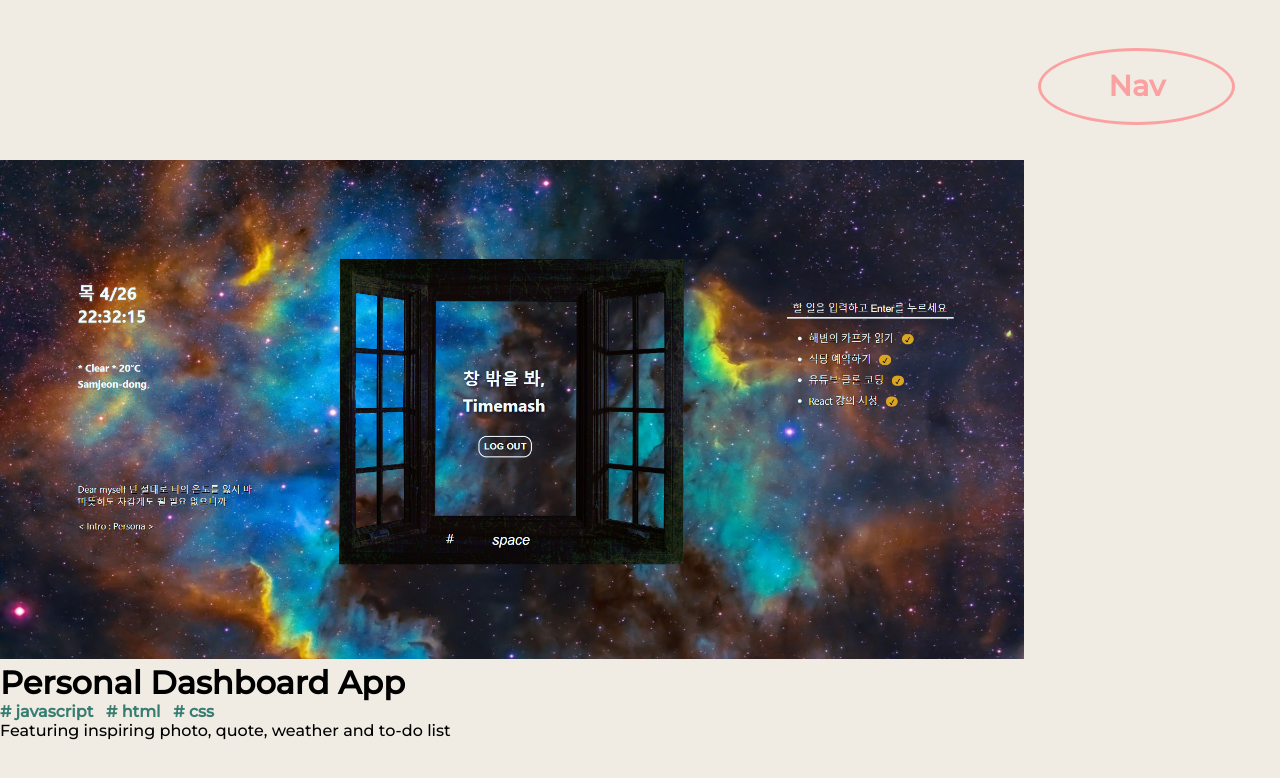
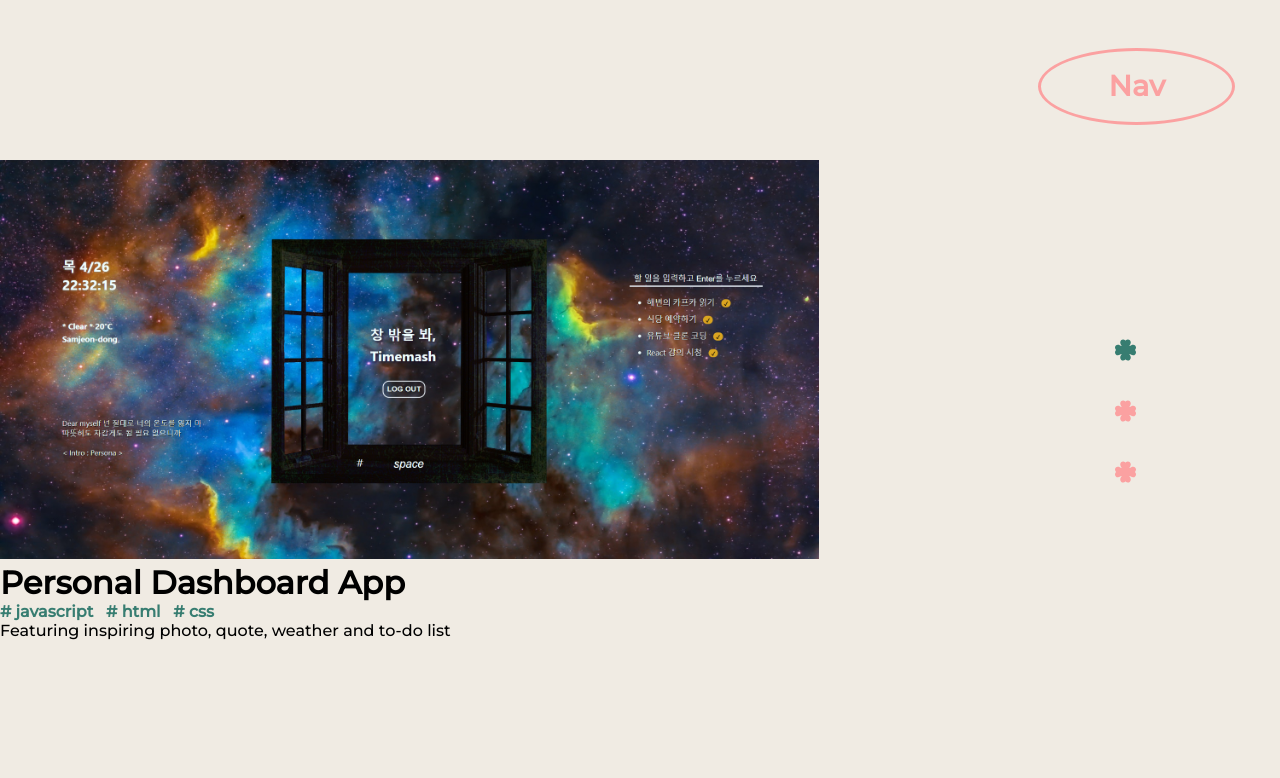
Before and after one commit to timemash24/my_projects, a React (Create React App) app: page /#/portfolio in a window 1280 px wide. Shown: the top 778 px of the page. Built offline with nearby package versions, Linux system fonts and the light colour scheme.

Commit message:
Update portfolio page with adding scroll index

```diff
--- a/package.json
+++ b/package.json
@@ -3,6 +3,10 @@
   "version": "0.1.0",
   "private": true,
   "dependencies": {
+    "@fortawesome/fontawesome-svg-core": "^6.1.2",
+    "@fortawesome/free-regular-svg-icons": "^6.1.2",
+    "@fortawesome/free-solid-svg-icons": "^6.1.2",
+    "@fortawesome/react-fontawesome": "^0.2.0",
     "@testing-library/jest-dom": "^5.16.4",
     "@testing-library/react": "^13.3.0",
     "@testing-library/user-event": "^13.5.0",
--- a/src/css/Portfolio.module.css
+++ b/src/css/Portfolio.module.css
@@ -5,6 +5,26 @@
   background-color: var(--beige-color);
   width: 100%;
   height: 100%;
+}
+
+.projects_index {
+  position: fixed;
+  right: 10%;
+  top: 40%;
+  display: flex;
+  flex-direction: column;
+}
+.projects_index span {
+  padding: 1rem;
+  font-size: 1.5rem;
+}
+
+.current_index {
+  color: var(--green-color);
+}
+
+.other_index {
+  color: var(--pink-color);
 }
 
 .projects {
@@ -23,7 +43,7 @@
 
 .project {
   display: flex;
-  width: 100%;
+  width: 80%;
   flex-direction: column;
   margin: 10rem 0 10rem;
 }
@@ -67,7 +87,7 @@
 }
 
 /* 테블릿 가로, 테블릿 세로 (해상도 768px ~ 1023px)*/
-@media all and (min-width: 768px) and (max-width: 1023px) {
+/* @media all and (min-width: 768px) and (max-width: 1023px) {
   .portfolio_main {
     padding: 0;
   }
@@ -104,10 +124,10 @@
   .project_info p {
     display: none;
   }
-}
+} */
 
 /* 모바일 가로, 모바일 세로 (해상도 480px ~ 767px)*/
-@media all and (max-width: 767px) {
+/* @media all and (max-width: 767px) {
   .portfolio_main {
     padding: 0;
   }
@@ -144,4 +164,4 @@
   .project_info p {
     display: none;
   }
-}
+} */
--- a/src/routes/Portfolio.js
+++ b/src/routes/Portfolio.js
@@ -3,6 +3,8 @@ import { motion } from 'framer-motion';
 import MyProject from '../components/MyProject';
 import Nav from '../components/Nav';
 import styles from '../css/Portfolio.module.css';
+import { FontAwesomeIcon } from '@fortawesome/react-fontawesome';
+import { faClover } from '@fortawesome/free-solid-svg-icons';
 
 function Portfolio() {
   const root = 'https://timemash24.github.io/';
@@ -33,6 +35,12 @@ function Portfolio() {
   const scrollRef = useRef();
   const [deltaY, setDeltaY] = useState(0);
   const [curTop, setCurTop] = useState(0);
+  const [curIndex, setCurIndex] = useState(0);
+
+  // 스크롤 방향 확인
+  const yWheelEvent = (e) => {
+    setDeltaY(e.deltaY);
+  };
 
   useEffect(() => {
     if (!scrollRef.current) return;
@@ -46,28 +54,27 @@ function Portfolio() {
     const scrollHeight = e.target.scrollHeight; // 전체 스크롤 높이
     const scrollTop = e.target.scrollTop; // 현재 스크롤 위치
 
-    // 위로 스크롤
+    // 아래로 스크롤
     if (deltaY > 0) {
       if (curTop < scrollHeight / 3) {
         e.target.childNodes[1].scrollIntoView({ block: 'center' });
-      } else if (curTop < (scrollHeight / 3) * 2) {
+        setCurIndex(1);
+      } else {
         e.target.childNodes[2].scrollIntoView();
+        setCurIndex(2);
       }
     }
-    // 아래로 스크롤
+    // 위로 스크롤
     else {
-      if (curTop >= scrollHeight / 3) {
+      if (curTop > scrollHeight / 3) {
         e.target.childNodes[1].scrollIntoView();
-      } else if (curTop < scrollHeight / 3 - 150) {
+        setCurIndex(1);
+      } else if (curTop <= scrollHeight / 4) {
         e.target.childNodes[0].scrollIntoView({ block: 'center' });
+        setCurIndex(0);
       }
     }
     setCurTop(scrollTop);
-  };
-
-  // 스크롤 방향 확인
-  const yWheelEvent = (e) => {
-    setDeltaY(e.deltaY);
   };
 
   return (
@@ -79,6 +86,7 @@ function Portfolio() {
       exit={{ opacity: 0.5 }}
     >
       <Nav />
+
       <div className={styles.projects} onScroll={onScroll} ref={scrollRef}>
         {projects.map((project, i) => {
           return (
@@ -95,6 +103,22 @@ function Portfolio() {
           );
         })}
       </div>
+      <section className={styles.projects_index}>
+        {projects.map((_, i) => {
+          return (
+            <span
+              className={
+                i === curIndex
+                  ? `${styles.current_index}`
+                  : `${styles.other_index}`
+              }
+              key={`pIndex${i}`}
+            >
+              <FontAwesomeIcon icon={faClover} />
+            </span>
+          );
+        })}
+      </section>
     </motion.div>
   );
 }
```
Also changed, not shown: 1 other file (tests, documents, lock files or other folders).
